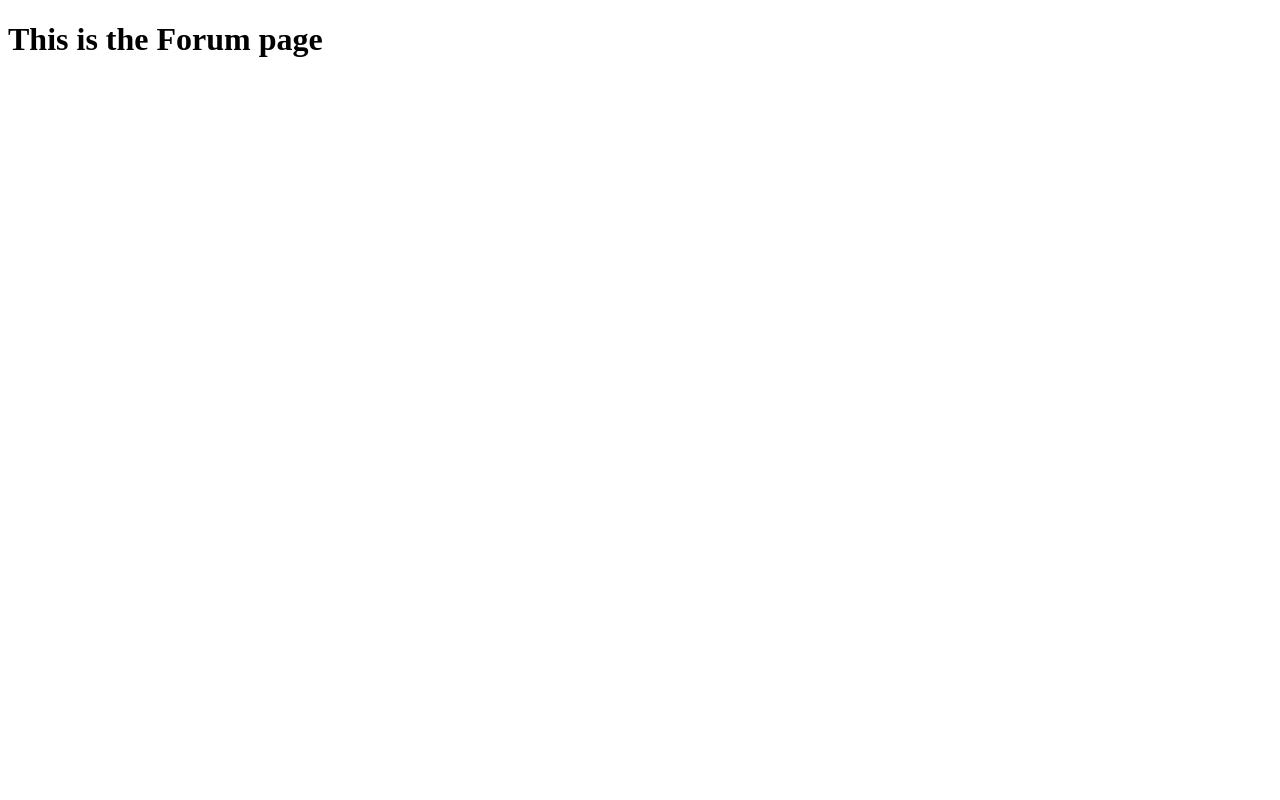
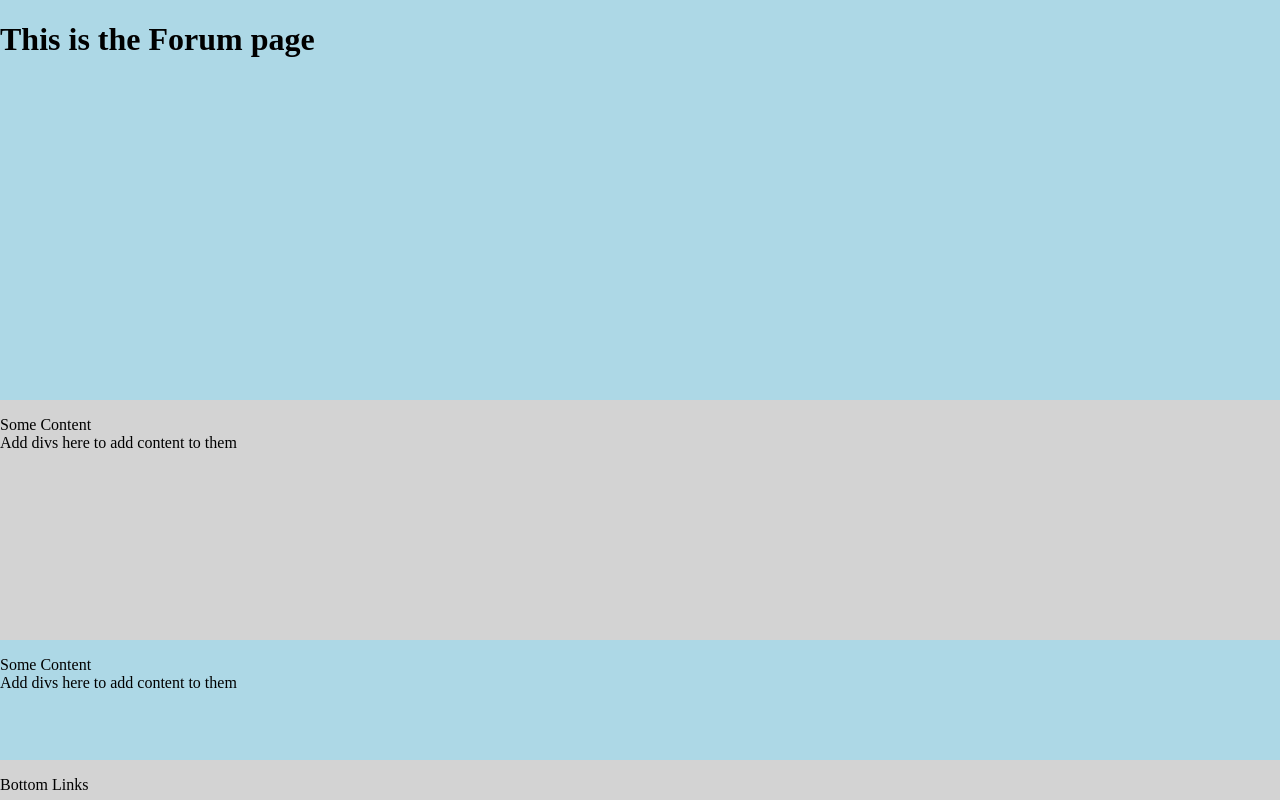
Before and after one commit to guptaPrabhav/awareOrg, a plain HTML site: page forum.html in a window 1280 px wide. Drawn offline with Linux system fonts and the light colour scheme.

Commit message:
edited forum page

```diff
--- a/forum.html
+++ b/forum.html
@@ -5,10 +5,65 @@
     <meta http-equiv="X-UA-Compatible" content="IE=edge">
     <meta name="viewport" content="width=device-width, initial-scale=1.0">
     <title>Document</title>
+    <style>
+
+        #div1 {
+            height: 50%;
+            width: 100%;
+
+            position: absolute;
+            top: 0;
+            left: 0;
+
+            background-color: lightblue;
+        }
+        #div2 {
+            height: 30%;
+            width: 100%;
+            position: absolute;
+            top: 50%;
+            left: 0;
+            background-color: lightgray;
+        }
+        #div3 {
+            height: 20%;
+            width: 100%;
+            position: absolute;
+            top: 80%;
+            left: 0;
+            background-color: lightblue;
+        }
+        #div4 {
+            height: 5%;
+            width: 100%;
+            position: fixed;
+            bottom: 0;
+            left: 0;
+            background-color: lightgray;
+        }
+    </style>
 </head>
 <body>
-    <div>
+    <div id="div1">
         <h1>This is the Forum page</h1>
+    </div>
+
+    <div id="div2">
+        <p>
+            Some Content <br>
+            Add divs here to add content to them
+        </p>
+    </div>
+
+    <div id="div3">
+        <p>
+            Some Content <br>
+            Add divs here to add content to them
+        </p>
+    </div>
+
+    <div id="div4">
+        <p>Bottom Links</p>
     </div>
 </body>
 </html>
```
